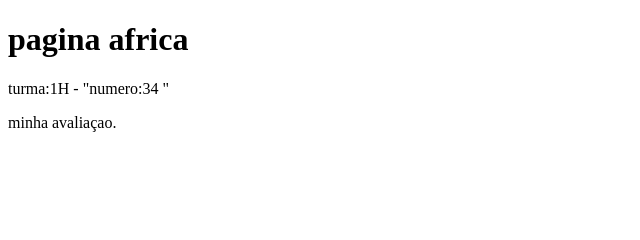
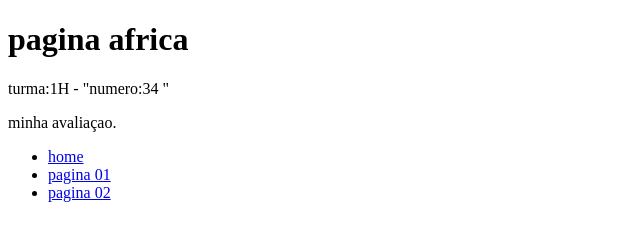
Before and after one commit to ezica09/primeiroh_2t, a plain HTML site: page index.html in a window 1280 px wide. Shown: the whole page, without its empty margins (0-640 px from the left). Drawn offline with Linux system fonts and the light colour scheme.

Commit message:
Add files via upload
08-09

```diff
--- a/index.html
+++ b/index.html
@@ -8,5 +8,14 @@
     <h1>pagina africa</h1>
     <p>turma:1H - "numero:34 "</p>
     <p>minha avaliaçao.</p>
+    <div class="menuprincipal">
+      <nav>
+          <ul>
+             <li><a href="index.html">home</a></li>
+             <li><a href="pagina01.html">pagina 01</a></li>
+             <li><a href="pagina02.html">pagina 02</a></li>
+          </ul>
+      </nav>
+    </div>
   </body>
 </html>
```
